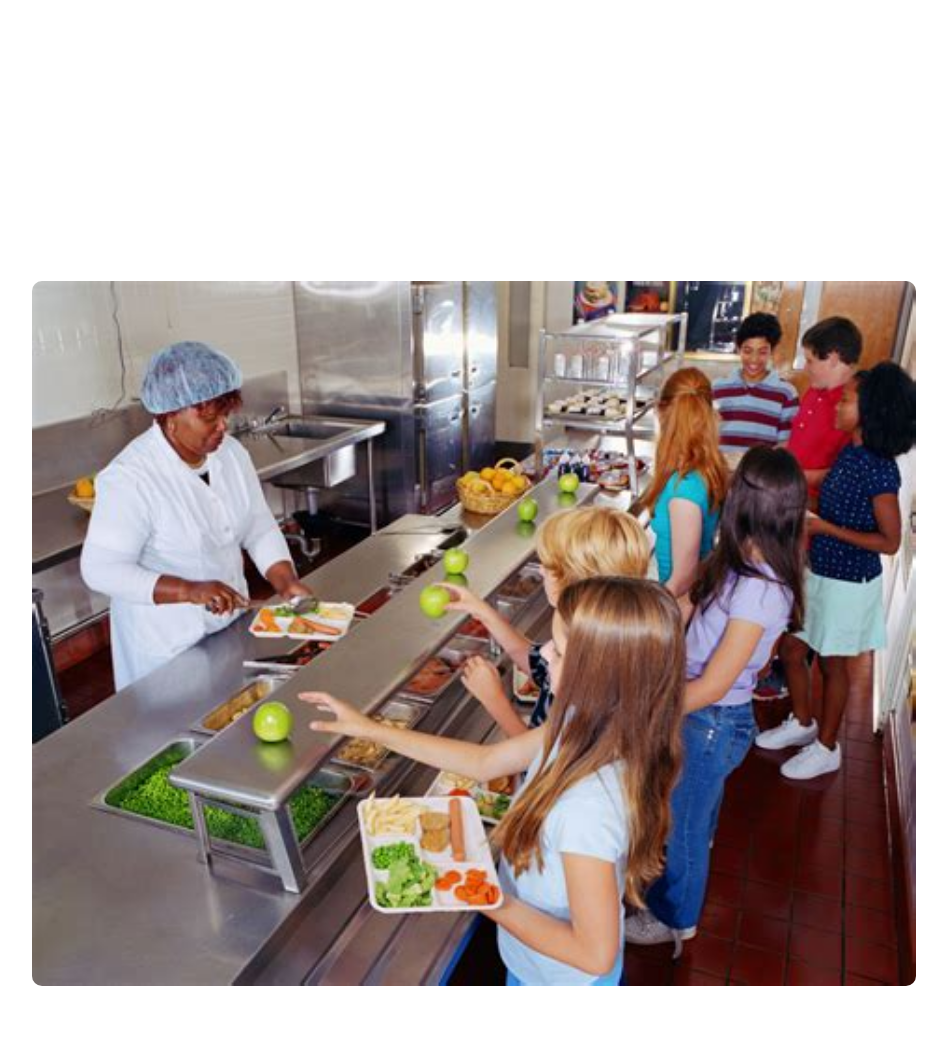
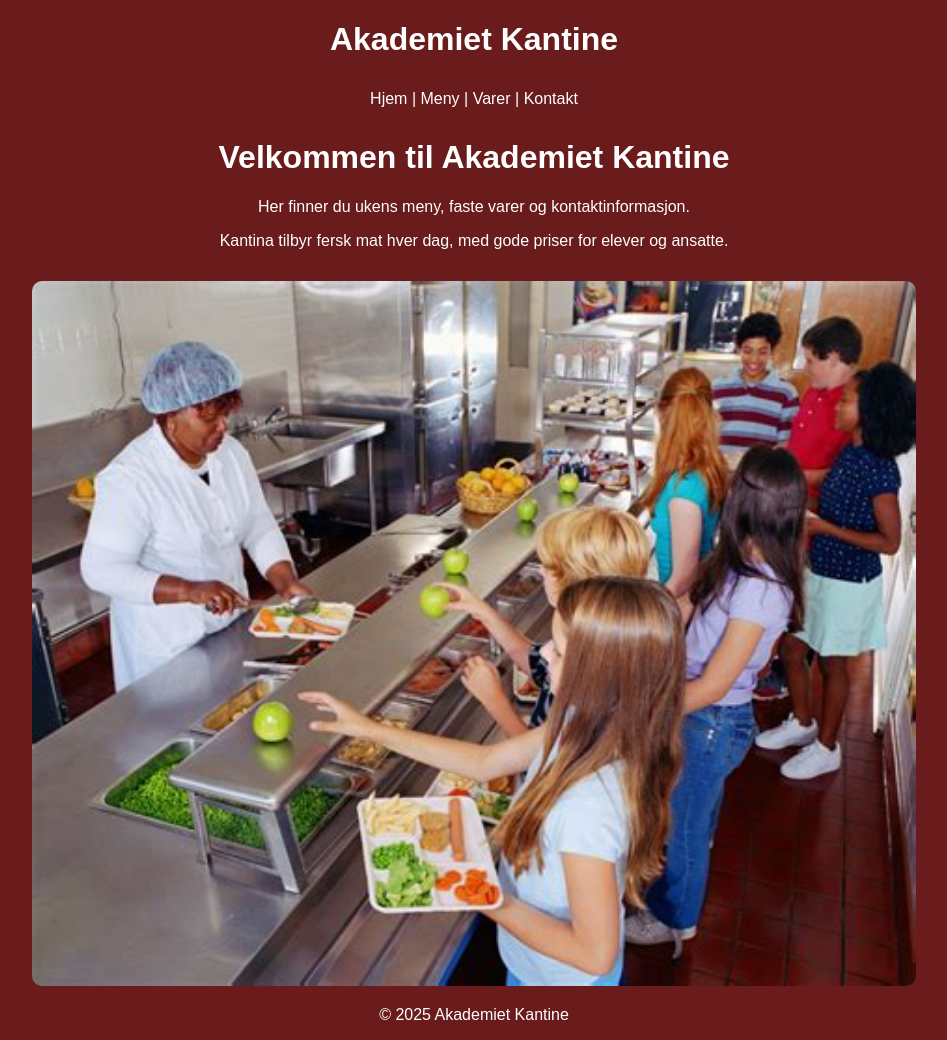
Before and after one commit to Fahad-G200/akademiet_kantine, a Flask app: page / in a window 1280 px wide. Shown: the whole page, without its empty margins (166-1113 px from the left). Run offline with Flask 3, Linux system fonts and the light colour scheme.

Commit message:
bytta farge til mørke rød i bakground-color

```diff
--- a/static/css/style.css
+++ b/static/css/style.css
@@ -2,7 +2,7 @@
 body {
     text-align: center;
     font-family: arial;
-    background-color: mørk rød;
+    background-color: rgb(106, 27, 27);
     color: white;
 }
 
```
